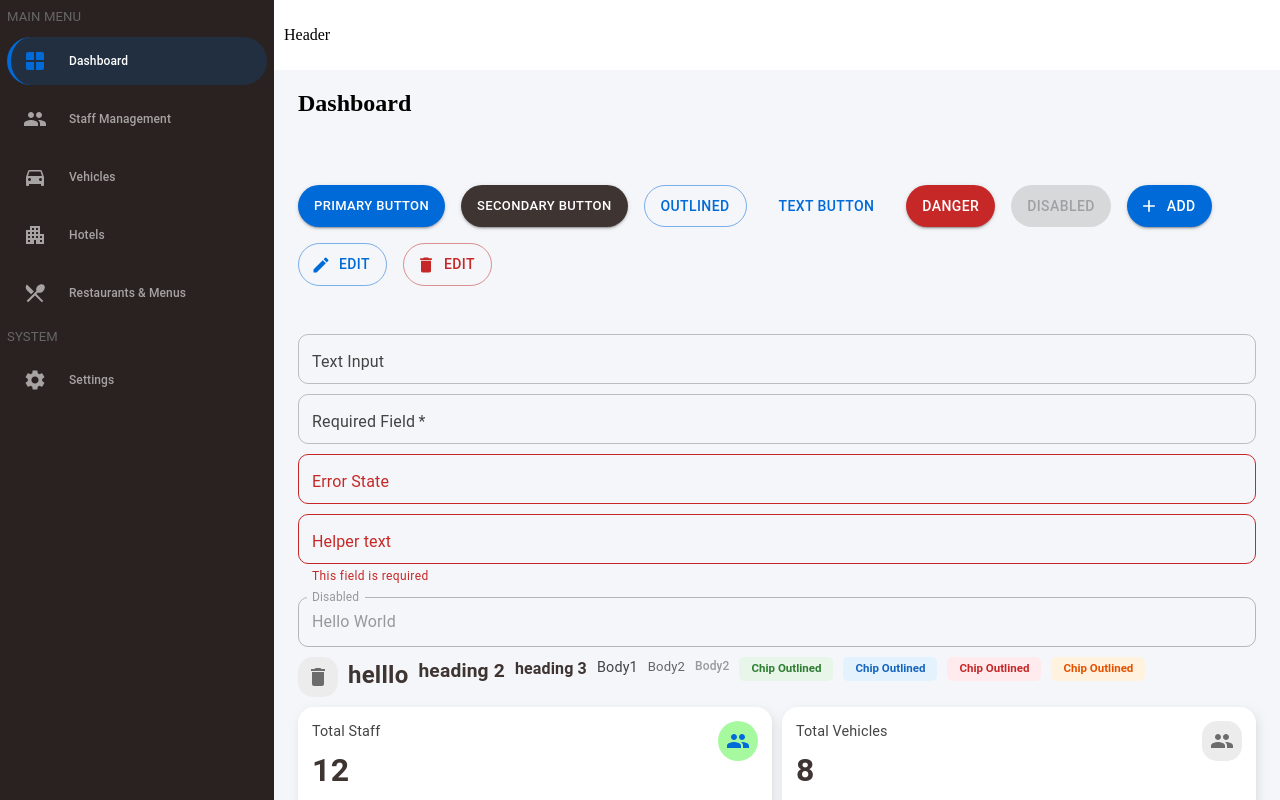
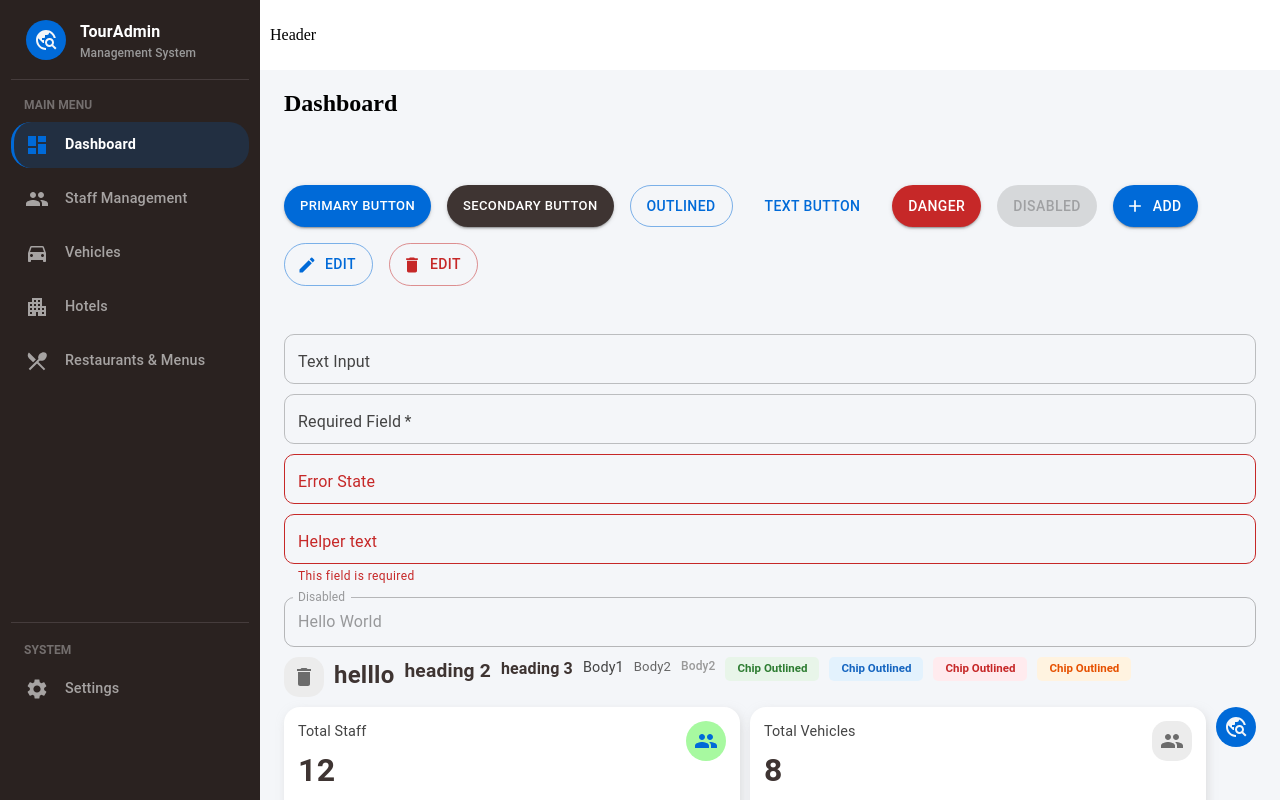
Before and after one commit to Yasirhassan1/Hotel-Managment, a React (Vite) app: page / in a window 1280 px wide. Built offline with nearby package versions, Linux system fonts and the light colour scheme.

Commit message:
feat: add sidebar

```diff
--- a/src/app-layout/AppLayout.tsx
+++ b/src/app-layout/AppLayout.tsx
@@ -5,7 +5,7 @@ import { useState } from "react";
 import { Outlet } from "react-router";
 
 import { Header } from "./Header";
-import { SideBar } from "./SideBar";
+import { SideBar } from "./sidebar/SideBar";
 
 const AppLayout = () => {
 	const [sidebarOpen, setSidebarOpen] = useState(false);
--- a/src/app-layout/SideBar.tsx
+++ /dev/null
@@ -1,54 +0,0 @@
-import Box from "@mui/material/Box";
-import Grid from "@mui/material/Grid";
-import Typography from "../components/Typography/Typography";
-import NavItem from "./NavItem";
-import { data } from "./sidebardata";
-
-const sidebarWidth = "260px";
-export function SideBar({ sidebarOpen }: SideBarProps) {
-	return (
-		<Grid
-			sx={{
-				bgcolor: "#2A2220",
-				flexShrink: 0,
-				height: "100vh",
-
-				position: { xs: "absolute", above1000: "relative" },
-				zIndex: { xs: 11, above1000: "auto" },
-				minWidth: sidebarWidth,
-				transform: {
-					xs: sidebarOpen ? "translateX(0)" : `translateX(-100%)`,
-					above1000: "translateX(0)",
-				},
-			}}
-		>
-			<Box
-				component={"aside"}
-				sx={{
-					display: "flex",
-
-					padding: "7px",
-					flexDirection: "column",
-					gap: "10px",
-					minWidth: sidebarWidth,
-				}}
-			>
-				{data.map((cur) => {
-					if (cur.type === "text") {
-						return (
-							<Typography key={cur.id} variant="body2">
-								{cur.title}
-							</Typography>
-						);
-					} else {
-						return (
-							<NavItem key={cur.id} Icon={cur.icon} to={cur.href ?? ""}>
-								{cur.title}
-							</NavItem>
-						);
-					}
-				})}
-			</Box>
-		</Grid>
-	);
-}
--- a/src/app-layout/NavIcon.tsx
+++ b/src/app-layout/sidebar/NavIcon.tsx
@@ -1,6 +1,6 @@
 import type { SvgIconProps } from "@mui/material";
 import type { ComponentType } from "react";
-import Box from "../components/Box/Box";
+import Box from "../../components/Box/Box";
 
 interface IconProps {
 	Icon: ComponentType<SvgIconProps>;
--- a/src/app-layout/NavItem.tsx
+++ b/src/app-layout/sidebar/NavItem.tsx
@@ -2,12 +2,12 @@ import type { SvgIconProps } from "@mui/material";
 import type { ComponentType } from "react";
 import type { NavLinkProps } from "react-router";
 import { NavLink } from "react-router";
-import Box from "../components/Box/Box";
-import Typography from "../components/Typography/Typography";
+import Button from "../../components/Buttons/Button";
+import Typography from "../../components/Typography/Typography";
 import NavIcon from "./NavIcon";
 
 interface NavItemProps extends NavLinkProps {
-	Icon?: ComponentType<SvgIconProps>;
+	Icon: ComponentType<SvgIconProps>;
 	to: string;
 	children: React.ReactNode;
 }
@@ -28,32 +28,37 @@ export default function NavItem({
 			viewTransition
 		>
 			{({ isActive }) => (
-				<Box
+				<Button
+					disableRipple
 					sx={{
 						display: "flex",
-						gap: "12px",
+						gap: "6px",
+						justifyContent: "left",
 						alignItems: "center",
-						padding: "2px",
-						borderRadius: 6,
+						padding: "1px",
+						textTransform: "none",
+						width: "100%",
+						borderRadius: 5,
 						bgcolor: isActive ? "#222F41" : "none",
 						borderLeft: isActive
-							? "4px solid #006ad8"
-							: "4px solid transparent",
+							? "3px solid #006ad8"
+							: "3px solid transparent",
 						"&:hover": {
 							bgcolor: !isActive ? "#b5b5b522" : "",
 						},
 					}}
 				>
-					{Icon && <NavIcon Icon={Icon} active={isActive} />}
+					<NavIcon Icon={Icon} active={isActive} />
 					<Typography
-						variant="caption"
+						variant="body1"
 						sx={{
 							color: isActive ? "white" : "#A6A3A2",
+							fontWeight: isActive ? 600 : 500,
 						}}
 					>
 						{children}
 					</Typography>
-				</Box>
+				</Button>
 			)}
 		</NavLink>
 	);
--- /dev/null
+++ b/src/app-layout/sidebar/SideBar.tsx
@@ -0,0 +1,157 @@
+import SettingsIcon from "@mui/icons-material/Settings";
+import Box from "@mui/material/Box";
+import Grid from "@mui/material/Grid";
+import Logo from "../../components/logo/Logo";
+import Typography from "../../components/Typography/Typography";
+import NavItem from "./NavItem";
+import { data } from "./sidebardata";
+
+const sidebarWidth = "260px";
+
+const systemMenu = [
+	{
+		id: "kdjf333",
+		type: "link",
+		title: "Settings",
+		href: "/settings",
+		icon: SettingsIcon,
+	},
+];
+export function SideBar({ sidebarOpen }: SideBarProps) {
+	return (
+		<Grid
+			sx={{
+				bgcolor: "#2A2220",
+				flexShrink: 0,
+				height: "100vh",
+
+				position: { xs: "absolute", above1000: "relative" },
+				zIndex: { xs: 11, above1000: "auto" },
+				width: sidebarWidth,
+				transform: {
+					xs: sidebarOpen ? "translateX(0)" : `translateX(-100%)`,
+					above1000: "translateX(0)",
+				},
+			}}
+		>
+			<Box
+				component={"aside"}
+				sx={{
+					display: "flex",
+
+					justifyContent: "space-between",
+					height: "100%",
+					padding: "11px",
+					flexDirection: "column",
+					// bgcolor: "darkblue",
+					gap: "8px",
+				}}
+			>
+				<Box
+					sx={{
+						display: "flex",
+						flexDirection: "row",
+						marginLeft: "6px",
+						// bgcolor: "orange",
+						padding: "9px",
+
+						gap: "14px",
+					}}
+				>
+					<Logo />
+					<Box
+						sx={{
+							display: "flex",
+							flexDirection: "column",
+						}}
+					>
+						<Typography variant="h3" sx={{ color: "white" }}>
+							TourAdmin
+						</Typography>
+						<Typography variant="caption">Management System</Typography>
+					</Box>
+				</Box>
+
+				<Box
+					sx={{
+						display: "flex",
+						flexDirection: "column",
+						gap: "8px",
+						// bgcolor: "green",
+						flex: "3",
+						paddingTop: "1rem",
+						paddingBottom: "1rem",
+						borderTop: 1,
+
+						borderBottom: 1,
+						borderColor: "#453c3c",
+					}}
+				>
+					<Typography
+						key={"kjde"}
+						variant="caption"
+						sx={{
+							fontWeight: 700,
+							marginLeft: "13px",
+							color: "#746F6E",
+						}}
+					>
+						MAIN MENU
+					</Typography>
+
+					{data.map((cur) => {
+						if (cur.type === "text") {
+							return (
+								<Typography
+									key={cur.id}
+									variant="caption"
+									sx={{
+										fontWeight: 700,
+										marginLeft: "13px",
+										color: "#746F6E",
+									}}
+								>
+									{cur.title}
+								</Typography>
+							);
+						} else {
+							return (
+								<NavItem key={cur.id} Icon={cur.icon} to={cur.href ?? ""}>
+									{cur.title}
+								</NavItem>
+							);
+						}
+					})}
+				</Box>
+
+				<Box
+					sx={{
+						display: "flex",
+						flexDirection: "column",
+						// bgcolor: "purple",
+						flex: "1",
+						mt: "10px",
+						gap: "7px",
+					}}
+				>
+					<Typography
+						key={"kdjf"}
+						variant="caption"
+						sx={{
+							fontWeight: 700,
+							marginLeft: "13px",
+							color: "#746F6E",
+						}}
+					>
+						SYSTEM
+					</Typography>
+					{systemMenu.map((cur) => (
+						<NavItem key={cur.id} Icon={cur.icon} to={cur.href ?? ""}>
+							{cur.title}
+						</NavItem>
+					))}
+				</Box>
+			</Box>
+		</Grid>
+	);
+}
--- a/src/app-layout/sidebardata.ts
+++ b/src/app-layout/sidebar/sidebardata.ts
@@ -1,9 +1,8 @@
 import ApartmentIcon from "@mui/icons-material/Apartment";
+import DashboardIcon from "@mui/icons-material/Dashboard";
 import DirectionsCarIcon from "@mui/icons-material/DirectionsCar";
 import GroupIcon from "@mui/icons-material/Group";
 import RestaurantMenuIcon from "@mui/icons-material/RestaurantMenu";
-import SettingsIcon from "@mui/icons-material/Settings";
-import WindowIcon from "@mui/icons-material/Window";
 import type { SvgIconProps } from "@mui/material";
 import type { ComponentType } from "react";
 
@@ -11,21 +10,16 @@ interface NavItemType {
 	id: string;
 	type: string;
 	title: string;
-	href?: string;
-	icon?: ComponentType<SvgIconProps>;
+	href: string;
+	icon: ComponentType<SvgIconProps>;
 }
 export const data: NavItemType[] = [
-	{
-		id: "23ds",
-		type: "text",
-		title: "MAIN MENU",
-	},
 	{
 		id: "dfkj3",
 		type: "link",
 		title: "Dashboard",
 		href: "/",
-		icon: WindowIcon,
+		icon: DashboardIcon,
 	},
 	{
 		id: "kldjf3",
@@ -58,17 +52,4 @@ export const data: NavItemType[] = [
 		href: "/restaurants",
 		icon: RestaurantMenuIcon,
 	},
-	{
-		id: "kdjf43",
-		type: "text",
-		title: "SYSTEM",
-	},
-
-	{
-		id: "kdjf333",
-		type: "link",
-		title: "Settings",
-		href: "/settings",
-		icon: SettingsIcon,
-	},
 ];
--- /dev/null
+++ b/src/components/logo/Logo.tsx
@@ -0,0 +1,13 @@
+import TravelExploreIcon from "@mui/icons-material/TravelExplore";
+import Avatar from "../avatars/Avatar";
+export default function Logo() {
+	return (
+		<Avatar
+			sx={{
+				bgcolor: "primary.main",
+			}}
+		>
+			<TravelExploreIcon />
+		</Avatar>
+	);
+}
--- a/src/pages/dashboard/Dashboard.tsx
+++ b/src/pages/dashboard/Dashboard.tsx
@@ -9,6 +9,7 @@ import { memo } from "react";
 import Button from "../../components/Buttons/Button";
 import Chip from "../../components/Chip/Chip";
 import IconButton from "../../components/icon-button/IconButton";
+import Logo from "../../components/logo/Logo";
 import SummaryCard from "../../components/summary cards/SummaryCard";
 import TextField from "../../components/TextFields/TextField";
 import Typography from "../../components/Typography/Typography";
@@ -165,6 +166,8 @@ const Dashboard = () => {
 							<GroupIcon></GroupIcon>
 						</IconButton>
 					</SummaryCard>
+
+					<Logo />
 				</Box>
 			</Box>
 		</Box>
```
